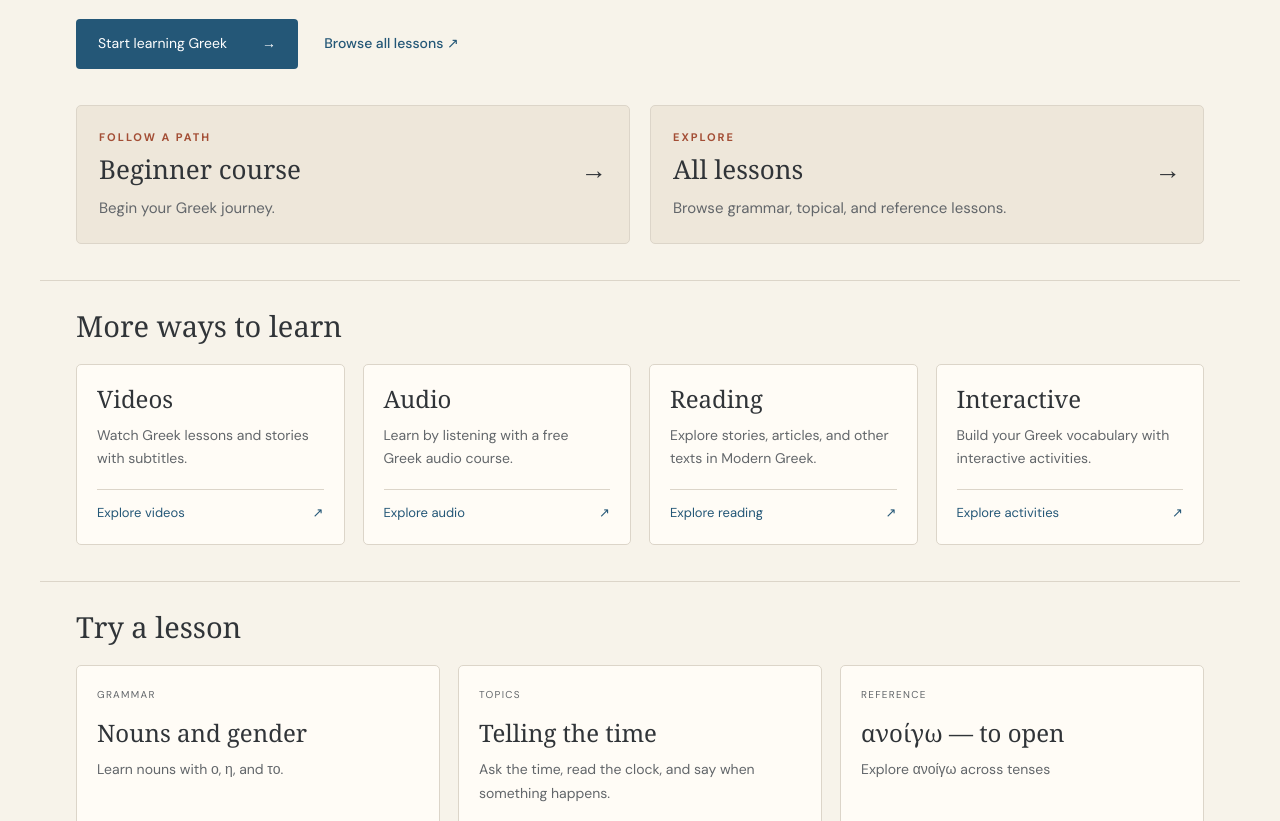
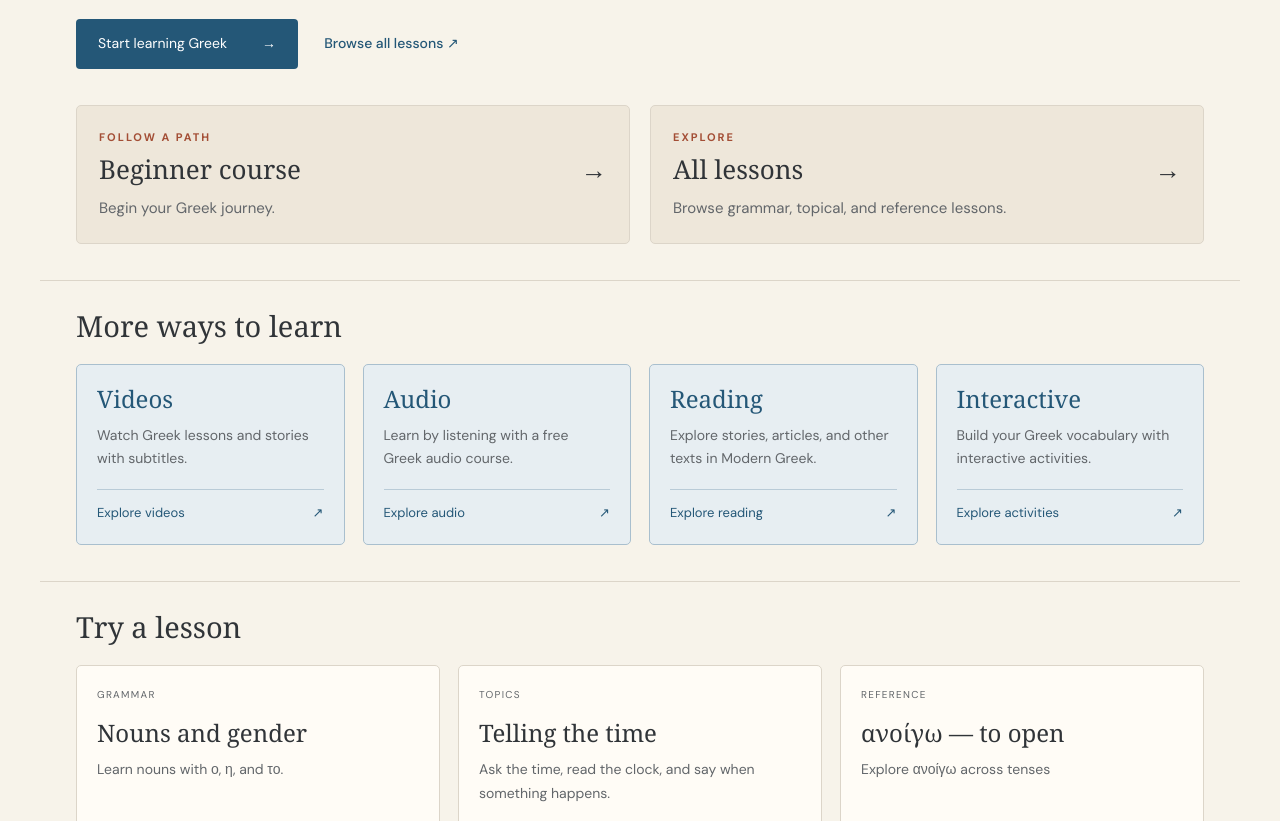
Before and after one commit to haagamble/talkgreektoday, an Eleventy site: page src/index.njk in a window 1280 px wide. Shown: the part 279-1100 px from the top of the page. Built offline with nearby package versions, Linux system fonts and the light colour scheme; Eleventy itself is replaced by a stand-in of ours; files that its build step writes are made by us from their sources.

Commit message:
Change card style

```diff
--- a/src/assets/style.css
+++ b/src/assets/style.css
@@ -89,6 +89,10 @@ a{color:var(--blue)}.brand,.footer-brand,.card,.route{color:var(--ink)}.eyebrow,
 .homepage .card h3{margin-bottom:10px}
 .homepage .card>p:not(.card-greek){margin-bottom:18px}
 .homepage .card-bottom{padding-top:12px}
+.resource-cards .card{background:var(--blue-tint);border-color:#a9bfce}
+.resource-cards .card h3{color:var(--blue)}
+.resource-cards .card-bottom{border-color:#b9cbd7}
+.resource-cards .card:hover,.resource-cards .card:focus-visible{border-color:var(--blue)}
 .homepage footer{margin-top:36px}
 @media(max-width:650px){
   .homepage .hero{padding-top:30px;padding-bottom:28px}
```
